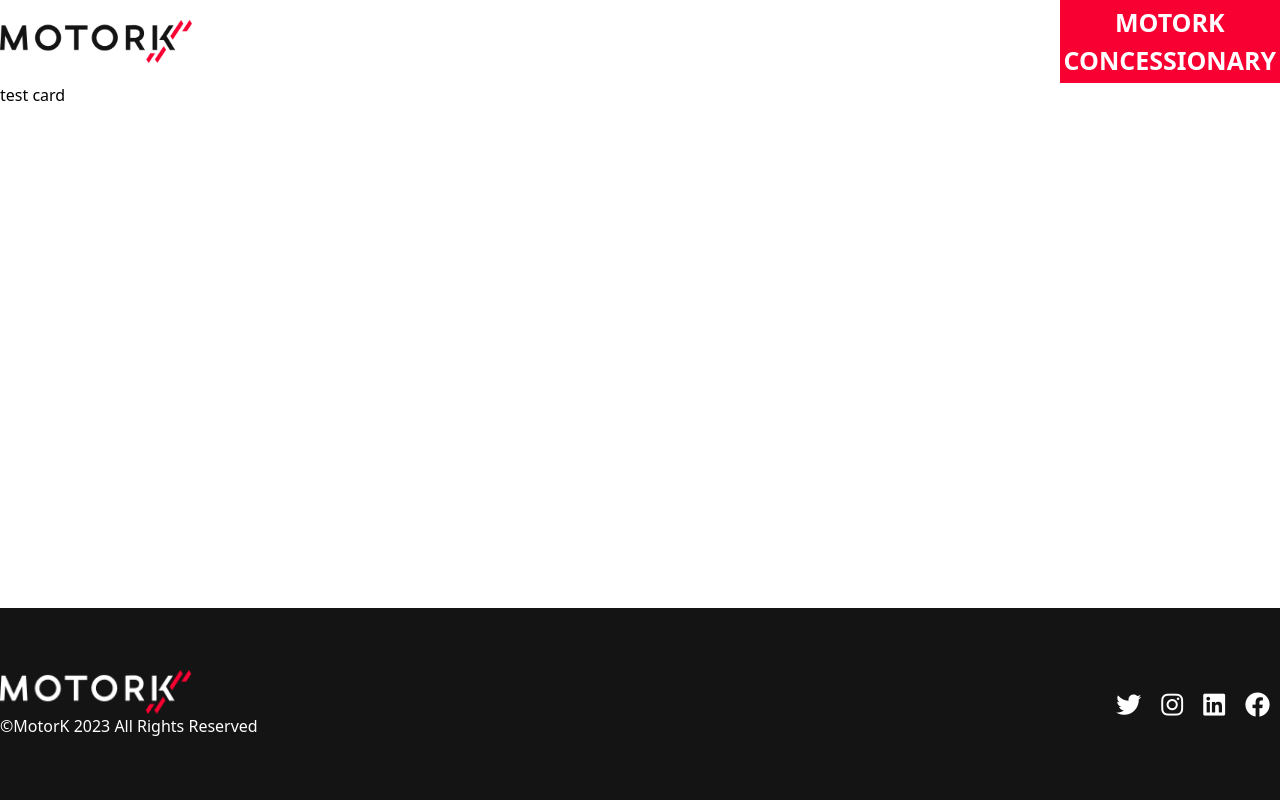
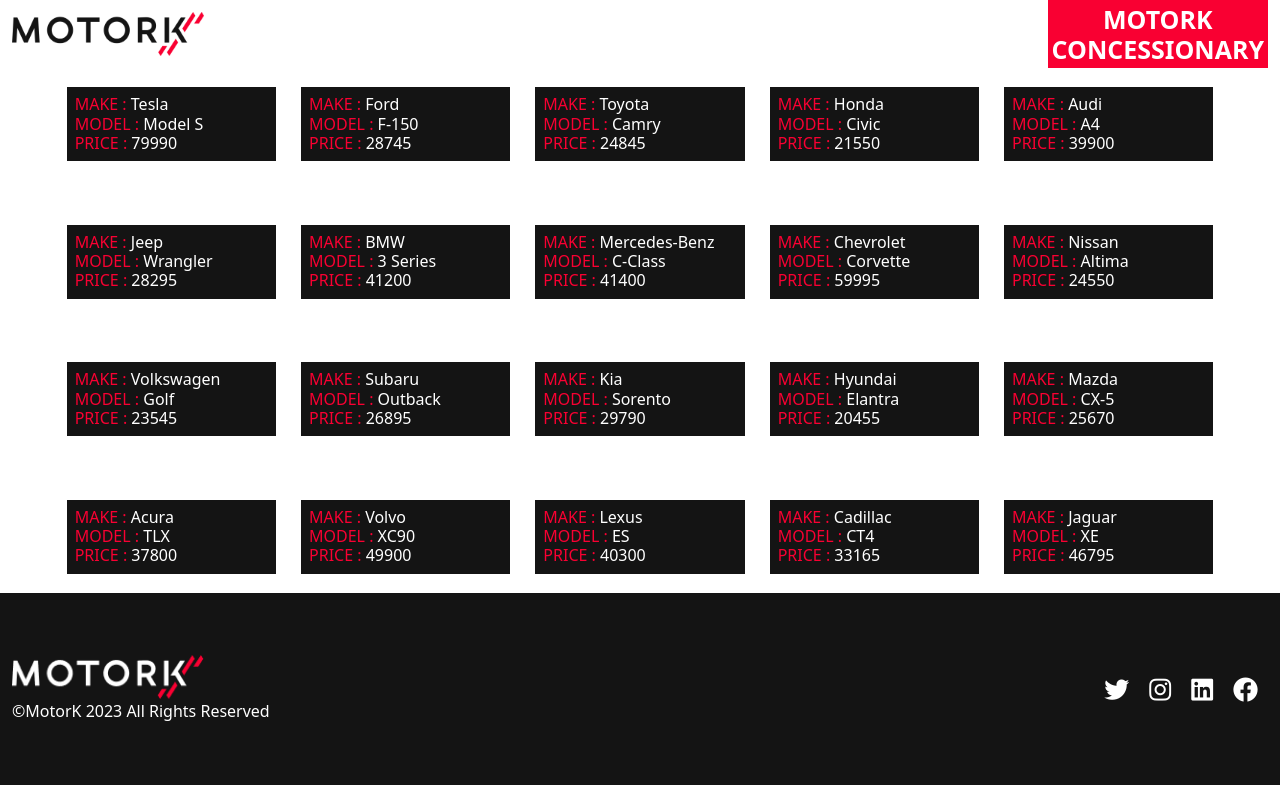
Before and after one commit to AndreaChiari/automotive_commerce_app, a Vue app: page / in a window 1280 px wide. Built offline with nearby package versions, Linux system fonts and the light colour scheme.

Commit message:
generate dynamic cards using v-for and props

```diff
--- a/index.html
+++ b/index.html
@@ -2,6 +2,7 @@
 <html lang="en">
   <head>
     <meta charset="UTF-8">
+    <link href="https://cdn.jsdelivr.net/npm/bootstrap@5.3.1/dist/css/bootstrap.min.css" rel="stylesheet" integrity="sha384-4bw+/aepP/YC94hEpVNVgiZdgIC5+VKNBQNGCHeKRQN+PtmoHDEXuppvnDJzQIu9" crossorigin="anonymous">
     <link rel="stylesheet" href="https://cdnjs.cloudflare.com/ajax/libs/font-awesome/6.4.2/css/all.min.css" integrity="sha512-z3gLpd7yknf1YoNbCzqRKc4qyor8gaKU1qmn+CShxbuBusANI9QpRohGBreCFkKxLhei6S9CQXFEbbKuqLg0DA==" crossorigin="anonymous" referrerpolicy="no-referrer" />
     <link rel="icon" href="/favicon.ico">
     <meta name="viewport" content="width=device-width, initial-scale=1.0">
--- a/src/components/ProductCard.vue
+++ b/src/components/ProductCard.vue
@@ -2,11 +2,30 @@
 
 // export product card
 export default {
-    name: 'ProductCard'
+    name: 'ProductCard',
+    props:{
+        make: String,
+        model: String,
+        price: Number
+    }
 
     }
 
 </script>
 <template>
-    <h1>test card</h1>
+    <div class="product-card p-2 h-full col-2">
+        <h4>MAKE : <span class="text-white">{{ make }}</span></h4>
+        <h4>MODEL : <span class="text-white">{{ model }}</span></h4>
+        <h4>PRICE : <span class="text-white">{{ price }}</span></h4>
+    </div>
 </template>
+
+<style lang="scss" scoped>
+.product-card{
+    color: white;
+    background-color: #141414;
+    h4{
+        color:#F90032;
+    }
+}
+</style>
--- a/src/pages/HomePage.vue
+++ b/src/pages/HomePage.vue
@@ -8,19 +8,25 @@
     components: {ProductCard},
   data() {
     return {
-      data: cars
+      cars: []
     };
+  },
+  created() {
+    // Assegno i dati importati all'array cars
+    this.cars = cars;
   }
 };
+
 </script>
 <template>
-    <main>
-        <ProductCard></ProductCard>
+    <main class="container mx-auto row flex flex-wrap justify-center items-center">
+        <ProductCard v-for="car in cars" :key="car.id" :make="car.make" :model="car.model" :price="car.price"></ProductCard>
     </main>
 </template>
 
 <style lang="scss" scoped>
 main{
+    gap: 25px;
     overflow-y: hidden;
     min-height: calc(100vh - 275px)
 }
```
